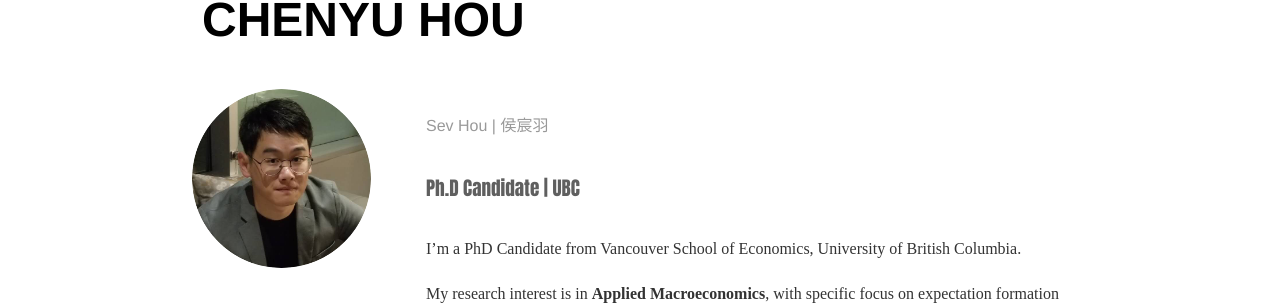
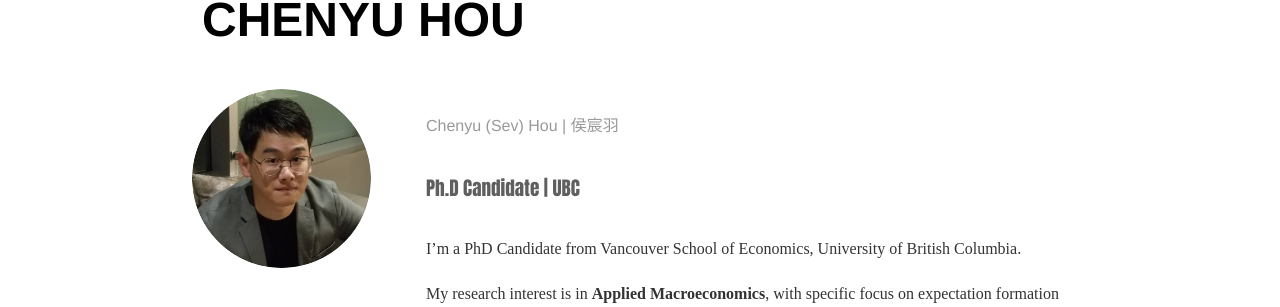
Before and after one commit to sevhou/sevhou.github.io, a Jekyll site: the page built from index.html, in a window 1280 px wide. Shown: the part 231-538 px from the top of the page. Built offline with Jekyll 4.4.1, drawn with Linux system fonts in a browser that asks for light colours.

Commit message:
Update index.html

```diff
--- a/index.html
+++ b/index.html
@@ -8,7 +8,7 @@ title: Chenyu (Sev) Hou
 	<div class="blurb">
 		<img src="WechatIMG3763.png" alt="Avatar" class="avatar">
 		<div class="rightblock">
-			<p class="light-text">Sev Hou | 侯宸羽</p>
+			<p class="light-text">Chenyu (Sev) Hou | 侯宸羽</p>
 			<h2>Ph.D Candidate | UBC</h2>
 			<p>I’m a PhD Candidate from Vancouver School of Economics, University of British Columbia.<br>
 			<br>My research interest is in <b>Applied Macroeconomics</b>, with specific focus on expectation formation and learning behaviours.
```
